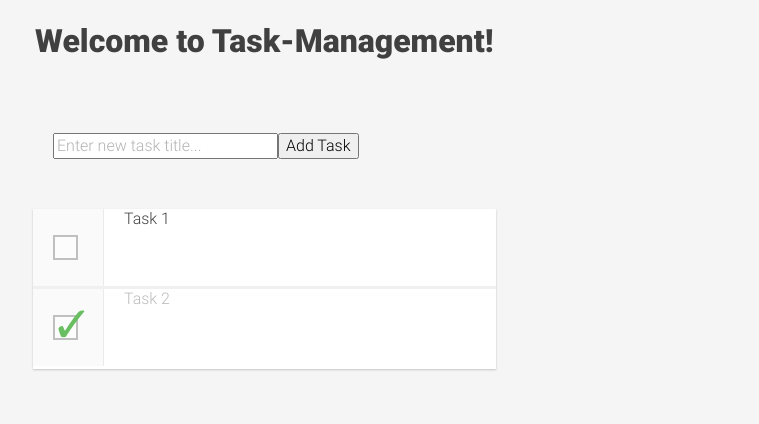
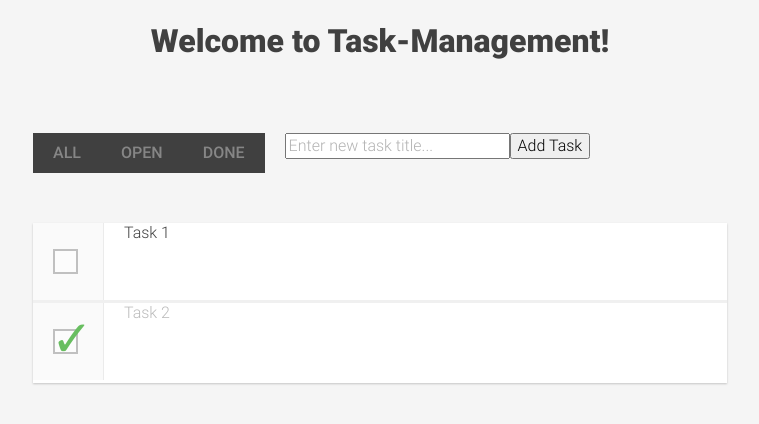
Before and after one commit to owezzy/TaskManagement, an Angular app: page / in a window 1280 px wide. Shown: the top 424 px of the page, without its empty margins (17-776 px from the left). Built offline with nearby package versions, Linux system fonts and the light colour scheme; a web font is replaced by a local one.

Commit message:
add filter of tasks using task state

```diff
--- a/src/app/model.ts
+++ b/src/app/model.ts
@@ -3,3 +3,5 @@ export interface Task {
   title: string;
   done: boolean;
 }
+
+export type TaskListFilterType = 'all' | 'open' | 'done';
--- a/src/app/tasks/task-list/task-list.component.html
+++ b/src/app/tasks/task-list/task-list.component.html
@@ -1,6 +1,10 @@
+<app-toggle [buttonList]="taskFilterTypes"
+            [activateButton]="activeTaskFilterType"
+            (outActivate)="activateFilterType($event)">
+</app-toggle>
 <app-enter-task (outEnterTask)="addTask($event)"></app-enter-task>
 <div class="tasks">
-  <app-task *ngFor="let task of tasks"
+  <app-task *ngFor="let task of filteredTasks"
             [task]="task">
   </app-task>
 </div>
--- a/src/app/tasks/task-list/task-list.component.ts
+++ b/src/app/tasks/task-list/task-list.component.ts
@@ -1,5 +1,5 @@
 import {Component, OnInit, ViewEncapsulation} from '@angular/core';
-import {Task} from 'src/app/model';
+import {Task, TaskListFilterType} from 'src/app/model';
 import {TaskService} from '../task.service';
 
 @Component({
@@ -9,9 +9,31 @@ import {TaskService} from '../task.service';
 })
 export class TaskListComponent {
   tasks: Task[];
+  filteredTasks: Task[];
+  taskFilterTypes: TaskListFilterType[] = ['all', 'open', 'done'];
+  activeTaskFilterType: TaskListFilterType = 'all';
 
   constructor(private taskService: TaskService) {
     this.tasks = taskService.getTasks();
+    this.filterTasks();
+  }
+
+  activateFilterType(type: TaskListFilterType) {
+    this.activeTaskFilterType = type;
+    this.filterTasks();
+  }
+
+  filterTasks() {
+    this.filteredTasks = this.tasks
+      .filter((task: Task) => {
+        if (this.activeTaskFilterType === 'all') {
+          return true;
+        } else if (this.activeTaskFilterType === 'open') {
+          return !task.done;
+        } else {
+          return task.done;
+        }
+      });
   }
 
   addTask(title: string) {
@@ -21,5 +43,12 @@ export class TaskListComponent {
 
     this.taskService.addTask(task);
     this.tasks = this.taskService.getTasks();
+    this.filterTasks();
+  }
+
+  updateTask(task: Task) {
+    this.taskService.updateTask(task);
+    this.tasks = this.taskService.getTasks();
+    this.filterTasks();
   }
 }
```
